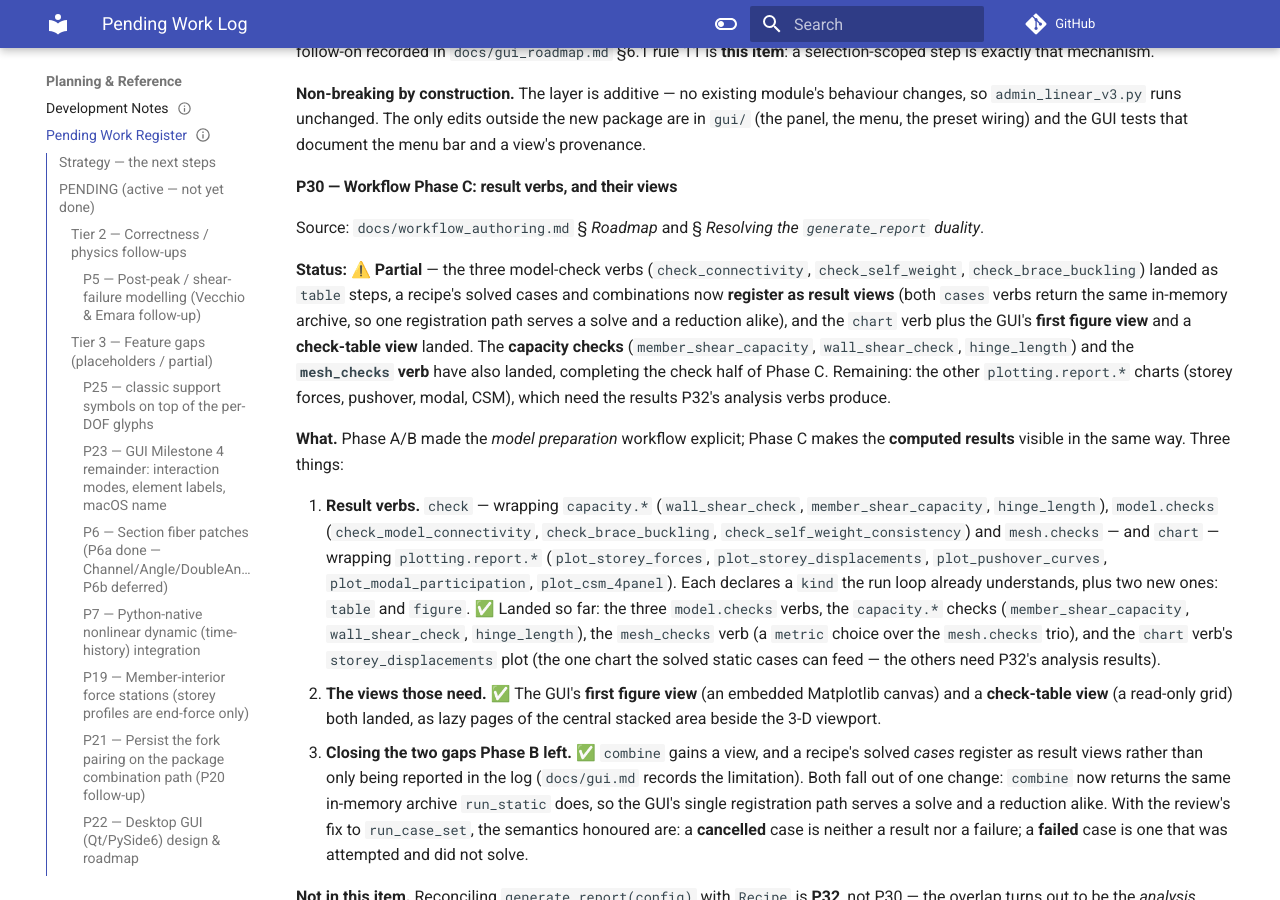
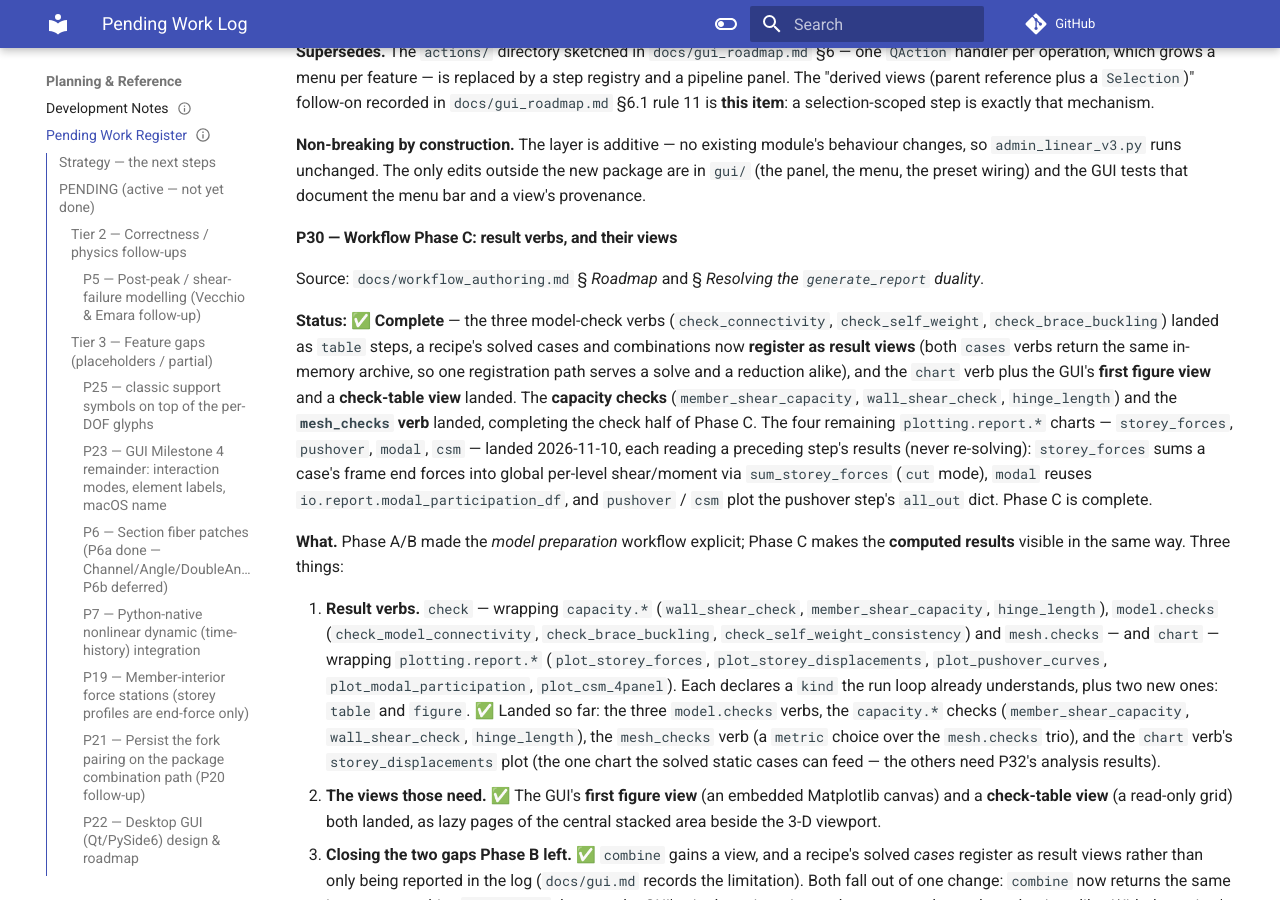
Before and after one commit to boustrephon/fea_toolkit, an MkDocs documentation site: the page built from docs/_pending_work.md, in a window 1280 px wide and 900 px high, scrolled down 11548 px. Built offline with MkDocs 1.6.1 and Material for MkDocs 9.7.7, drawn with Linux system fonts in a browser that asks for light colours; comment, search, counter and statistics services are not loaded; some of the changed text lies outside the part shown.

Commit message:
docs: mark P30 charts landed across register and roadmaps
The four remaining chart kinds (storey_forces, pushover, modal, csm) landed 2026-11-10; update the register's strategy + P30 entry, the workflow-authoring Phase C row, and the GUI roadmap's status/milestone rows to match.

```diff
--- a/docs/_pending_work.md
+++ b/docs/_pending_work.md
@@ -26,10 +26,14 @@
    composes the modal / RS / pushover verbs (its storage and rendering stages
    stay report-only); and the `Analysis ▸ Modal / Response spectrum / Pushover`
    entries are recipe presets.
-2. **P30 charts** — the remaining `chart` plots (`storey_forces`, pushover,
-   modal, CSM), consuming P32's results.  **Flag:** `storey_forces` may want
-   **P19** (member-interior force stations) — pull it forward if it blocks
-   rather than merely enhances.
+2. ~~**P30 charts** — the remaining `chart` plots (`storey_forces`, pushover,
+   modal, CSM), consuming P32's results~~ ✅ **Landed 2026-11-10.**  All four
+   `chart` kinds now draw from a preceding step's results: `storey_forces`
+   (sums a case's frame end forces into global per-level shear/moment via
+   `sum_storey_forces`), `pushover`, `modal` (reusing
+   `io.report.modal_participation_df`) and `csm`.  The earlier P19 flag proved
+   non-blocking — `sum_storey_forces`' `cut` mode already provided the member
+   force transport.
 3. **P36** — shell (area) result display (repository seam → per-case
    collection → renderer → GUI toggle).  Self-contained.
 4. **P35** — named selections first, then the `open`/`close`/`save`/`select`
@@ -692,16 +696,20 @@
 Source: `docs/workflow_authoring.md` § *Roadmap* and § *Resolving the
 `generate_report` duality*.
 
-**Status: ⚠️ Partial** — the three model-check verbs (`check_connectivity`,
+**Status: ✅ Complete** — the three model-check verbs (`check_connectivity`,
 `check_self_weight`, `check_brace_buckling`) landed as `table` steps, a recipe's
 solved cases and combinations now **register as result views** (both `cases`
 verbs return the same in-memory archive, so one registration path serves a solve
 and a reduction alike), and the `chart` verb plus the GUI's **first figure
 view** and a **check-table view** landed.  The **capacity checks**
 (`member_shear_capacity`, `wall_shear_check`, `hinge_length`) and the
-**`mesh_checks` verb** have also landed, completing the check half of Phase C.
-Remaining: the other `plotting.report.*` charts (storey forces, pushover, modal,
-CSM), which need the results P32's analysis verbs produce.
+**`mesh_checks` verb** landed, completing the check half of Phase C.  The four
+remaining `plotting.report.*` charts — `storey_forces`, `pushover`, `modal`,
+`csm` — landed 2026-11-10, each reading a preceding step's results (never
+re-solving): `storey_forces` sums a case's frame end forces into global
+per-level shear/moment via `sum_storey_forces` (`cut` mode), `modal` reuses
+`io.report.modal_participation_df`, and `pushover` / `csm` plot the pushover
+step's `all_out` dict.  Phase C is complete.
 
 **What.** Phase A/B made the *model preparation* workflow explicit; Phase C makes
 the **computed results** visible in the same way.  Three things:
```
Also changed, not shown: docs/gui_roadmap.md (+3 -3 lines), docs/workflow_authoring.md (+1 -1 lines).
